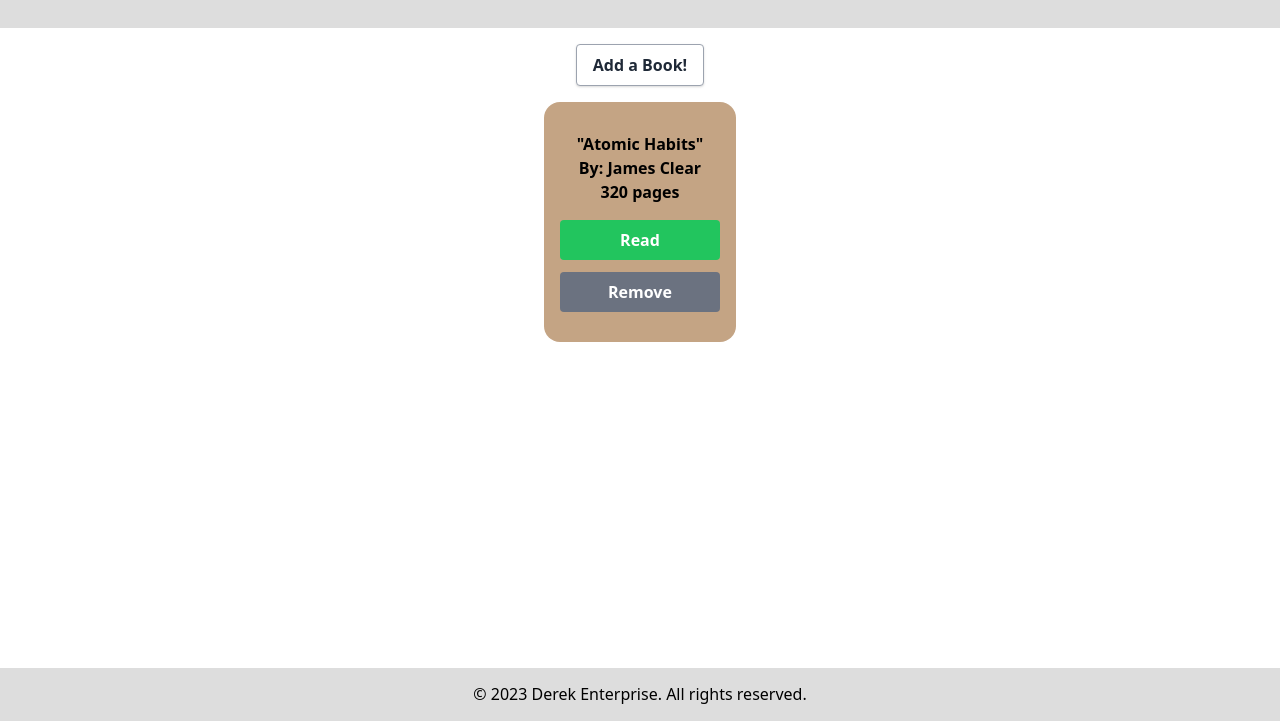
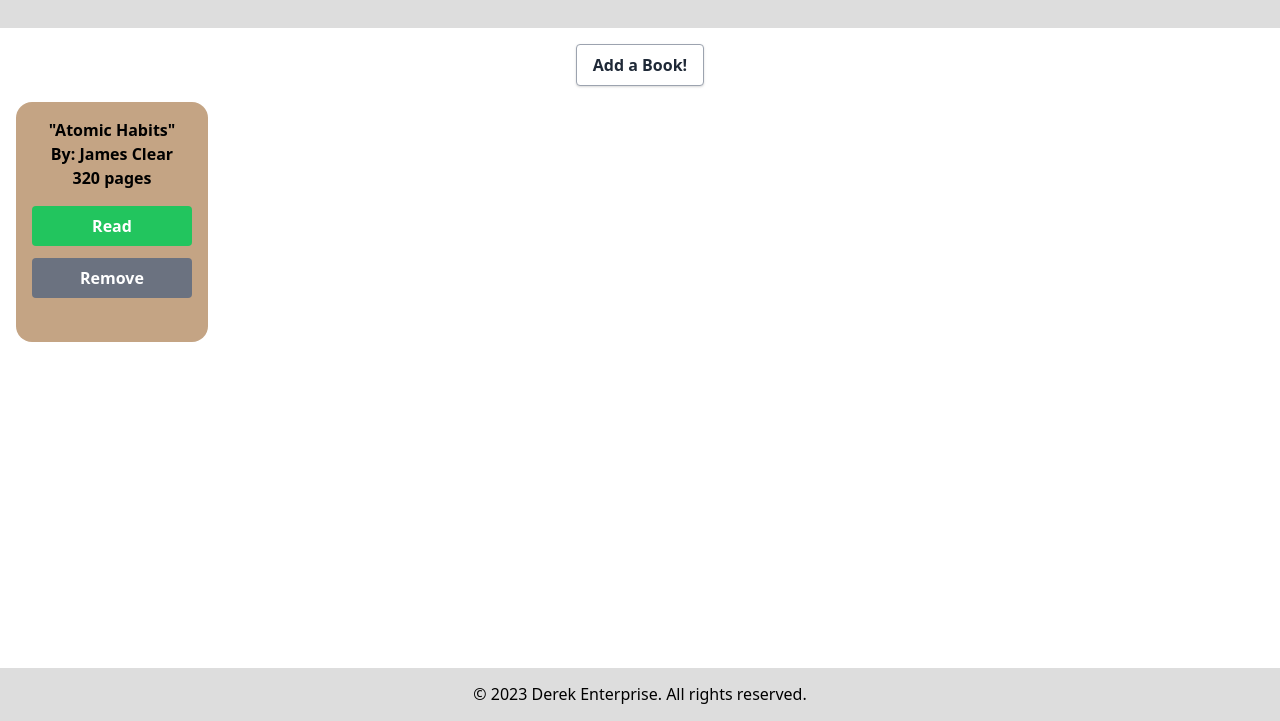
Before and after one commit to drkchu/small-library, a plain HTML site: page index.html in a window 1280 px wide. Shown: the part 79-800 px from the top of the page. Drawn offline with nearby package versions, Linux system fonts and the light colour scheme.

Commit message:
Fix template columns w/ auto-fill instead of auto-fit

```diff
--- a/style.css
+++ b/style.css
@@ -31,23 +31,21 @@
 
 .library-container {
     display: grid;
-    grid-template-columns: repeat(auto-fit, minmax(200px, 1fr));
+    grid-template-columns: repeat(auto-fill, minmax(12rem, 1fr));
     grid-auto-rows: 15rem;
     height: 100%;
     width: 100%;
-    justify-items: center;
+    justify-content: end;
     gap: 1rem;
 }
 
 .book {
     background-color: var(--light-brown);
-    width: min(30%, 12rem);
+    width: 12rem;
     display: flex;
     flex-direction: column;
     gap: 1rem;
     padding: 1rem;
-    align-items: center;
-    place-content: center;
     border-radius: 1rem;
 }
 
```
